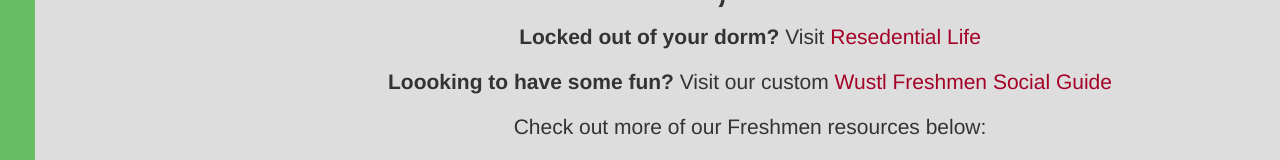
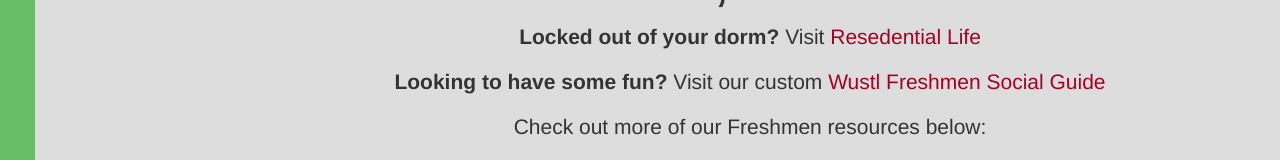
Before and after one commit to alexdgraham/Final-Project_FreshmenCE, a plain HTML site: page index.html in a window 1280 px wide. Shown: the part 160-320 px from the top of the page. Drawn offline with nearby package versions, Linux system fonts and the light colour scheme.

Commit message:
Update index.html

```diff
--- a/index.html
+++ b/index.html
@@ -95,7 +95,7 @@
 <div class="jumbotron horizontal-center">
   <h1>Welcome, Freshmen!</h1>
   <p><strong>Locked out of your dorm?</strong> Visit <a href="http://reslife.wustl.edu/">Resedential Life</a></p>
-  <p><strong>Loooking to have some fun?</strong> Visit our custom <a href="http://alexdgraham.github.io/FinalProject_FreshmenSocial/">Wustl Freshmen Social Guide</a></p>
+  <p><strong>Looking to have some fun?</strong> Visit our custom <a href="http://alexdgraham.github.io/FinalProject_FreshmenSocial/">Wustl Freshmen Social Guide</a></p>
 	<p>Check out more of our Freshmen resources below:</p>
 
 
```
